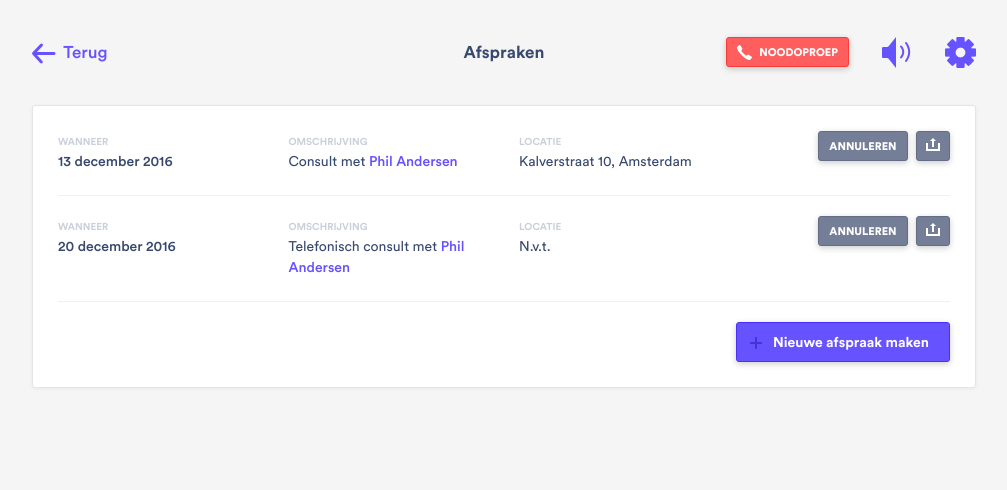
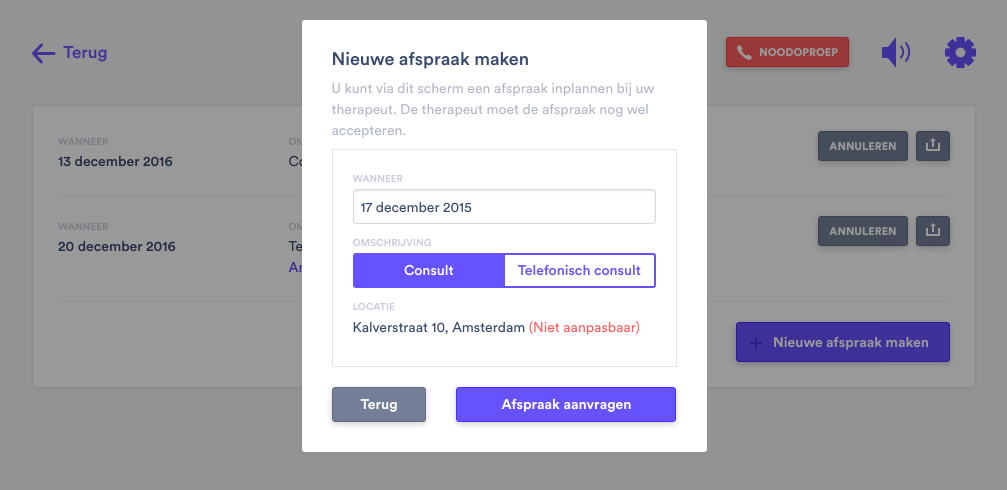
Before and after one commit to jelleoverbeek/iTherapy, a website: page pages/appointments.html in a window 1280 px wide. Both pictures are taken after a click on the button "Nieuwe afspraak maken". Shown: the whole page, without its empty margins (136-1143 px from the left). Drawn offline with Linux system fonts and the light colour scheme.

Commit message:
Added modals to appointment page

```diff
--- a/assets/js/app.js
+++ b/assets/js/app.js
@@ -4,11 +4,17 @@
 
 $(function() {
 
+    $("#25dec-item").hide();
+
     $("#cancel-13dec").click(function () {
         $("#cancel-13dec-modal").fadeIn(300);
     });
 
-    $(".cancel-13dec-submit").click( function() {
+    $("#cancel-13dec-cancel").click( function() {
+        $("#cancel-13dec-modal").fadeOut(300);
+    });
+
+    $("#cancel-13dec-submit").click( function() {
         $("#cancel-13dec").hide();
         $("#cancel-13dec-status").css('display', 'inline-block');
         $(".13dec").addClass("disabled");
@@ -20,11 +26,40 @@ $(function() {
         $("#cancel-20dec-modal").fadeIn(300);
     });
 
-    $(".cancel-20dec-submit").click( function() {
+    $("#cancel-20dec-cancel").click( function() {
+        $("#cancel-20dec-modal").fadeOut(300);
+    });
+
+    $("#cancel-20dec-submit").click( function() {
         $("#cancel-20dec").hide();
         $("#cancel-20dec-status").css('display', 'inline-block');
         $(".20dec").addClass("disabled");
 
         $("#cancel-20dec-modal").fadeOut(300);
     });
+
+    $("#new-appointment").click( function() {
+        $("#new-appointment-modal").fadeIn(300);
+    });
+
+    $("#new-appointment-cancel").click( function() {
+        $("#new-appointment-modal").fadeOut(300);
+    });
+
+    $("#new-appointment-submit").click( function() {
+        $("#25dec-item").fadeIn(300);
+        $("#new-appointment-modal").fadeOut(300);
+    });
+
+    $(".toggle").click( function () {
+        $(".toggle").removeClass('active');
+        $(this).addClass('active');
+
+        if( $(".left-toggle").hasClass("active")) {
+            $("#location").html('Kalverstraat 10, Amsterdam <span class="color-red">(Niet aanpasbaar)</span>');
+        } else if( $(".right-toggle").hasClass("active")) {
+            $("#location").html('N.v.t. <span class="color-red">(Niet aanpasbaar)</span>');
+        }
+    });
+
 });
--- a/assets/scss/components/form.scss
+++ b/assets/scss/components/form.scss
@@ -75,3 +75,45 @@ select {
 		font-family: $circularBook;
 	}
 }
+
+.toggle-wrapper {
+	.toggle {
+		display: inline-block;
+		height: 35px;
+		width: 50%;
+
+		background-color: #fff;
+		border: 2px solid $purple;
+
+		font-family: $circularMedium;
+		color: $purple;
+
+		text-align: center;
+		line-height: 31px;
+
+		cursor: pointer;
+
+		@include transition();
+
+		&.left-toggle {
+			border-top-left-radius: 3px;
+			border-bottom-left-radius: 3px;
+			border-right: 1px solid $purple;
+		}
+
+		&.right-toggle {
+			border-top-right-radius: 3px;
+			border-bottom-right-radius: 3px;
+			border-left: 1px solid $purple;
+		}
+
+		&:hover {
+			background-color: lighten($purple, 30%);
+		}
+
+		&.active {
+			background-color: $purple;
+			color: #fff;
+		}
+	}
+}
--- a/assets/scss/components/text-styles.scss
+++ b/assets/scss/components/text-styles.scss
@@ -62,3 +62,7 @@ p {
 .color-blue {
 	color: $blue;
 }
+
+.color-red {
+	color: $red;
+}
--- a/assets/scss/views/appointments.scss
+++ b/assets/scss/views/appointments.scss
@@ -110,4 +110,8 @@ ul.appointments-detail {
 	&.aborted {
 		background-color: $red;
 	}
+
+	&.pending {
+		background-color: #F5AA21;
+	}
 }
--- a/pages/appointments.html
+++ b/pages/appointments.html
@@ -96,10 +96,33 @@
                     </div>
                 </div>
             </li>
+
+            <li id="25dec-item" class="info">
+                <div class="row">
+                    <div class="25dec col-md-3 meta-data date">
+                        <span class="label">Wanneer</span>
+                        <p><b>25 december 2016</b></p>
+                    </div>
+                    <div class="25dec col-md-3 meta-data description">
+                        <span class="label">Omschrijving</span>
+                        <p>Telefonisch consult met <a href="info-phil.html">Phil Andersen</a></p>
+                    </div>
+                    <div class="25dec col-md-3 meta-data location">
+                        <span class="label">Locatie</span>
+                        <p>N.v.t.</p>
+                    </div>
+                    <div class="col-md-3 actions align-right">
+                        <div class="status pending">In afwachting</div>
+                        <a href="#" class="25dec btn btn-secondary btn-small btn-export">
+                            <img src="/assets/img/export.png" srcset="/assets/img/export.png 1x, /assets/img/export@2x.png 2x">
+                        </a>
+                    </div>
+                </div>
+            </li>
         </ul>
 
         <div class="align-right">
-            <button class="btn btn-primary btn-new-appointment">
+            <button id="new-appointment" class="btn btn-primary btn-new-appointment">
                 <img src="/assets/img/plus.png" srcset="/assets/img/plus.png 1x, /assets/img/plus@2x.png 2x">
                 Nieuwe afspraak maken
             </button>
@@ -120,11 +143,11 @@
             </div>
             <div class="description">
                 <span class="label">Omschrijving</span>
-                <p>Telefonisch consult met <a href="info-phil.html">Phil Andersen</a></p>
+                <p>Consult met <a href="info-phil.html">Phil Andersen</a></p>
             </div>
             <div class="location">
                 <span class="label">Locatie</span>
-                <p>N.v.t.</p>
+                <p>Kalverstraat 10, Amsterdam</p>
             </div>
         </div>
 
@@ -133,10 +156,10 @@
 
         <div class="row">
             <div class="col-md-4">
-                <a href="#" class="btn btn-secondary cancel-13dec-submit">Terug</a>
+                <a href="#" id="cancel-13dec-cancel" class="btn btn-secondary">Terug</a>
             </div>
             <div class="col-md-8">
-                <a href="#" class="btn btn-primary cancel-13dec-submit">Afspraak annuleren</a>
+                <a href="#" id="cancel-13dec-submit" class="btn btn-primary">Afspraak annuleren</a>
             </div>
         </div>
     </div>
@@ -168,10 +191,45 @@
 
         <div class="row">
             <div class="col-md-4">
-                <a href="#" class="btn btn-secondary cancel-20dec-submit">Terug</a>
+                <a href="#" id="cancel-20dec-cancel" class="btn btn-secondary">Terug</a>
             </div>
             <div class="col-md-8">
-                <a href="#" class="btn btn-primary cancel-20dec-submit">Afspraak annuleren</a>
+                <a href="#" id="cancel-20dec-submit" class="btn btn-primary">Afspraak annuleren</a>
+            </div>
+        </div>
+    </div>
+</div>
+
+
+<div id="new-appointment-modal" class="modal-bg hidden">
+    <div class="modal">
+        <h3>Nieuwe afspraak maken</h3>
+        <p>U kunt via dit scherm een afspraak inplannen bij uw therapeut. De therapeut moet de afspraak nog wel accepteren.</p>
+
+        <div class="info-box">
+            <div class="date">
+                <span class="label">Wanneer</span>
+                <input class="margin-top-5" type="text" value="17 december 2015">
+            </div>
+            <div class="description">
+                <span class="label">Omschrijving</span>
+                <div class="toggle-wrapper margin-top-5">
+                    <div class="toggle left-toggle active">Consult</div><div class="toggle right-toggle">Telefonisch consult</div>
+                </div>
+            </div>
+
+            <div class="location margin-top-10">
+                <span class="label">Locatie</span>
+                <p id="location" class="margin-top-5">Kalverstraat 10, Amsterdam <span class="color-red">(Niet aanpasbaar)</span></p>
+            </div>
+        </div>
+
+        <div class="row margin-top-20">
+            <div class="col-md-4">
+                <a href="#" id="new-appointment-cancel" class="btn btn-secondary">Terug</a>
+            </div>
+            <div class="col-md-8">
+                <a href="#" id="new-appointment-submit" class="btn btn-primary">Afspraak aanvragen</a>
             </div>
         </div>
     </div>
```
Also changed, not shown: assets/css/style.css.
